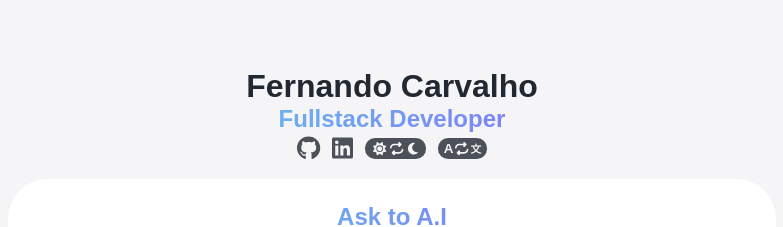
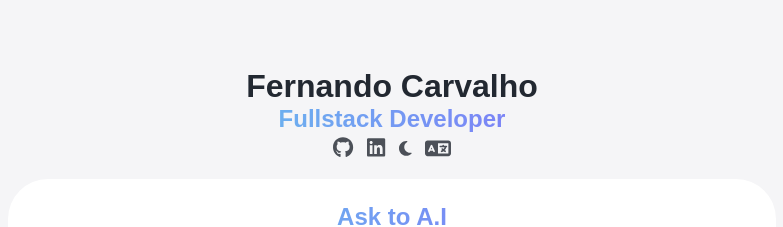
Before and after one commit to 21fernandinhow/portfolio, a React (Vite) app: page /charlie in a window 1280 px wide. Shown: the top 227 px of the page, without its empty margins (248-1031 px from the left). Built offline with nearby package versions, Linux system fonts and the light colour scheme; no server answers.

Commit message:
changed icons and send charlie message on enter feature

```diff
--- a/src/components/ThemeButton.tsx
+++ b/src/components/ThemeButton.tsx
@@ -1,11 +1,10 @@
 import { useEffect, useState } from "react";
 import { FontAwesomeIcon } from "@fortawesome/react-fontawesome";
-import { faMoon, faSun, faRepeat } from "@fortawesome/free-solid-svg-icons";
+import { faMoon, faSun } from "@fortawesome/free-solid-svg-icons";
 
 export default function ThemeButton() {
 
     const [theme, setTheme] = useState(localStorage.getItem('theme') ? `${localStorage.getItem('theme')}` : 'light')
-    const [reverseOrder, setReverseOrder] = useState('');
 
     const handleTheme = (currentTheme: string) => {
         const userNewTheme = currentTheme === 'dark' ? 'light' : 'dark'
@@ -19,7 +18,6 @@ export default function ThemeButton() {
         document.body.style.setProperty("--primary-color", isThemeDark ? "#31363F" : "#fff");
         document.body.style.setProperty("--contrast-color", isThemeDark ? "#f5f5f7" : "#222831");
         document.body.style.setProperty("--shine-color", isThemeDark ? "rgba(255,255,255, 0.4)" : "rgba(0,0,0, 0.4)");
-        setReverseOrder(isThemeDark ? 'reverse-true' : 'reverse-false');
     }
 
     useEffect(()=>{
@@ -27,10 +25,8 @@ export default function ThemeButton() {
     },[theme])
 
     return(
-        <button onClick={()=>handleTheme(theme)} className={reverseOrder} aria-label="Change dark / light theme">
-            <FontAwesomeIcon icon={faSun} className="icon"/>
-            <FontAwesomeIcon icon={faRepeat} className="icon"/>
-            <FontAwesomeIcon icon={faMoon} className="icon"/>
+        <button onClick={()=>handleTheme(theme)} aria-label="Change dark / light theme" id="theme-btn">
+            {theme === 'light' ?  <FontAwesomeIcon icon={faMoon} className="icon"/>  : <FontAwesomeIcon icon={faSun} className="icon"/> }
         </button>
     )
 }
--- a/src/components/TranslateButton.tsx
+++ b/src/components/TranslateButton.tsx
@@ -1,7 +1,7 @@
 import { useContext } from "react";
 import { FontAwesomeIcon } from "@fortawesome/react-fontawesome";
-import { faRepeat } from "@fortawesome/free-solid-svg-icons";
 import { LanguageContext } from '../contexts/LanguageContext';
+import { faLanguage } from "@fortawesome/free-solid-svg-icons";
 
 export default function TranslateButton() {
 
@@ -15,8 +15,9 @@ export default function TranslateButton() {
     }
 
     return(
-        <button onClick={()=>handleLanguage(language)} aria-label="Translate Button" id="translate">
-            A <FontAwesomeIcon icon={faRepeat} className="icon"/> <span>文</span>
+        <button onClick={()=>handleLanguage(language)} aria-label="Translate Button">
+            <FontAwesomeIcon icon={faLanguage}/>
+            {/* <span>文</span> */}
         </button>
     )
 }
--- a/src/css/style.css
+++ b/src/css/style.css
@@ -6,37 +6,28 @@ header, main, footer {
 header h2 {
   margin-bottom: 2px;
 }
-header .icons a, header .icons button, header .icons #translate {
-  margin: 0px 6px;
+header .icons a, header .icons button {
+  margin: 2px 7px;
   opacity: 0.8;
+  font-size: 1.3em;
+  text-decoration: none;
+  color: var(--contrast-color);
 }
-header .icons a:hover, header .icons button:hover, header .icons #translate:hover {
+header .icons a:hover, header .icons button:hover {
   text-shadow: 0px 0px 3px var(--contrast-color);
   opacity: 1;
   transition: 0.4s;
-}
-header .icons a {
-  text-decoration: none;
-  color: var(--contrast-color);
-  font-size: 1.5em;
 }
 header .icons button {
   display: flex;
   border: none;
   border-radius: 10px;
-  background: var(--contrast-color);
-  color: var(--bg-color);
-  padding: 3px 6px;
+  background: none;
+  cursor: pointer;
+  color: var(--contrast-color);
 }
-header .icons button svg {
-  margin: 1px 2px;
-}
-header .icons #translate {
-  cursor: pointer;
-  font-weight: bolder;
-}
-header .icons #translate span {
-  font-size: 0.8em;
+header .icons #theme-btn {
+  font-size: 1.05em;
 }
 
 main {
--- a/src/pages/Charlie.tsx
+++ b/src/pages/Charlie.tsx
@@ -77,7 +77,10 @@ export default function Charlie() {
 
             <div className="user-input">
                 <textarea
-                    onChange={(e)=>{setUserInputText(e.target.value)}}
+                    onChange={(e) => setUserInputText(e.target.value)}
+                    onKeyDown={(e) => {
+                        if (e.key === "Enter") sendMessageToAI()
+                    }}
                     placeholder={useTranslation("charlie.placeholder")}
                     value={userInputText}
                 />
--- a/src/scss/template/layout.scss
+++ b/src/scss/template/layout.scss
@@ -9,37 +9,28 @@ header{
     }
     .icons{
         @extend .flex-central;
-        a,button, #translate{
-            margin: 0px 6px;
+        a,button{
+            margin: 2px 7px;
             opacity: 0.8;
+            font-size: 1.3em;
+            text-decoration: none;
+            color: var(--contrast-color);
             &:hover{
                 text-shadow: 0px 0px 3px var(--contrast-color);
                 opacity: 1;
                 transition: 0.4s;
             }
         }
-        a{
-            text-decoration: none;
-            color: var(--contrast-color);
-            font-size: 1.5em;
-        }
         button{
             display: flex;
             border: none;
             border-radius: 10px;
-            background: var(--contrast-color);
-            color: var(--bg-color);
-            padding: 3px 6px;
-            svg{
-                margin: 1px 2px;
-            }
+            background: none;
+            cursor: pointer;
+            color: var(--contrast-color);
         }
-        #translate{
-            cursor: pointer;
-            font-weight: bolder;
-            span{
-                font-size: 0.8em;
-            }
+        #theme-btn{
+            font-size: 1.05em;
         }
     }
 }
```
Also changed, not shown: 1 other file (tests, documents, lock files or other folders).
